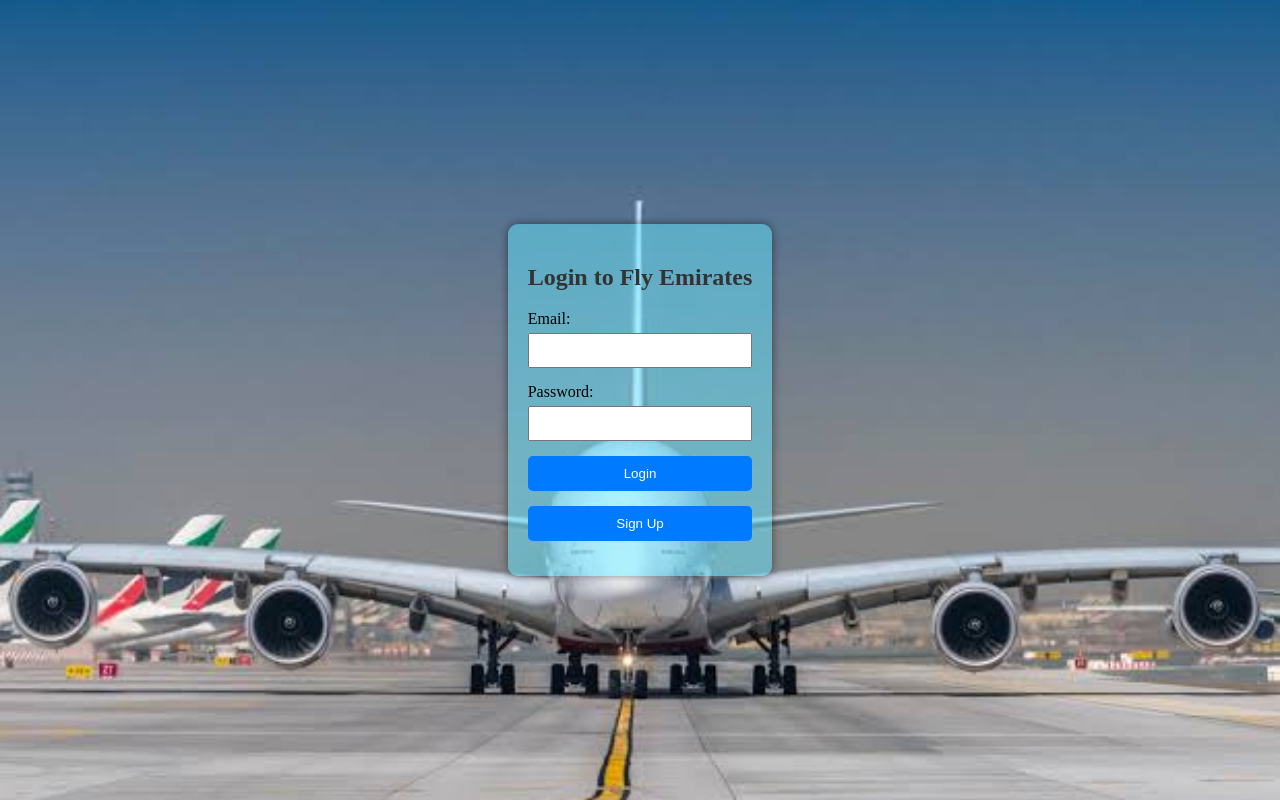
After one commit to MostafaAhmed123/Flight-Reservation, a PHP site: page / in a window 1280 px wide. The commit adds this page. Run offline with PHP 8.4, Linux system fonts and the light colour scheme.

Commit message:
login: done

```diff
--- /dev/null
+++ b/index.html
@@ -0,0 +1,90 @@
+<!DOCTYPE html>
+<html lang="en">
+<head>
+    <meta charset="UTF-8">
+    <meta name="viewport" content="width=device-width, initial-scale=1.0">
+    <link rel="shortcut icon" href="./assets/icon/icon.png" type="image/x-icon">
+    <link rel="apple-touch-icon" href="./assets/icon/icon.png">
+    <title>Fly Emirates</title>
+    <style>
+        body {
+            background-image: url('./assets/images/backgroundimg/background.jpeg');
+            background-repeat: no-repeat;
+            background-size: cover;
+            background-position: center center;
+            background-attachment: fixed;
+            margin: 0;
+            padding: 0;
+            display: flex;
+            align-items: center;
+            justify-content: center;
+            height: 100vh;
+        }
+
+        .login-container {
+            background-color: rgba(97, 226, 252, 0.5);
+            padding: 20px;
+            border-radius: 10px;
+            box-shadow: 0 0 10px rgba(0, 0, 0, 0.5);
+        }
+
+        .login-container h2 {
+            text-align: center;
+            color: #333;
+        }
+
+        .login-form {
+            max-width: 300px;
+            margin: 0 auto;
+        }
+
+        .form-group {
+            margin-bottom: 15px;
+        }
+
+        .form-group label {
+            display: block;
+            margin-bottom: 5px;
+        }
+
+        .form-group input {
+            width: 100%;
+            padding: 8px;
+            box-sizing: border-box;
+        }
+
+        .form-group button {
+            width: 100%;
+            padding: 10px;
+            background-color: #007BFF;
+            color: #fff;
+            border: none;
+            border-radius: 5px;
+            cursor: pointer;
+        }
+    </style>
+</head>
+<body>
+    <div class="login-container">
+        <h2>Login to Fly Emirates</h2>
+        <form class="login-form" action="login.php" method="post">
+            <div class="form-group">
+                <label for="email">Email:</label>
+                <input type="email" id="email" name="email" required>
+            </div>
+            <div class="form-group">
+                <label for="password">Password:</label>
+                <input type="password" id="password" name="password" required>
+            </div>
+            <div class="form-group">
+                <button type="submit">Login</button>
+            </div>
+            <div class="form-group">
+                <a href="signup.html">
+                    <button type="button">Sign Up</button>
+                </a>
+            </div>
+        </form>
+    </div>
+</body>
+</html>
```
Also changed, not shown: login.php (added, +75 -0 lines), signup.html (+51 -31 lines), signup.php (+13 -3 lines).
